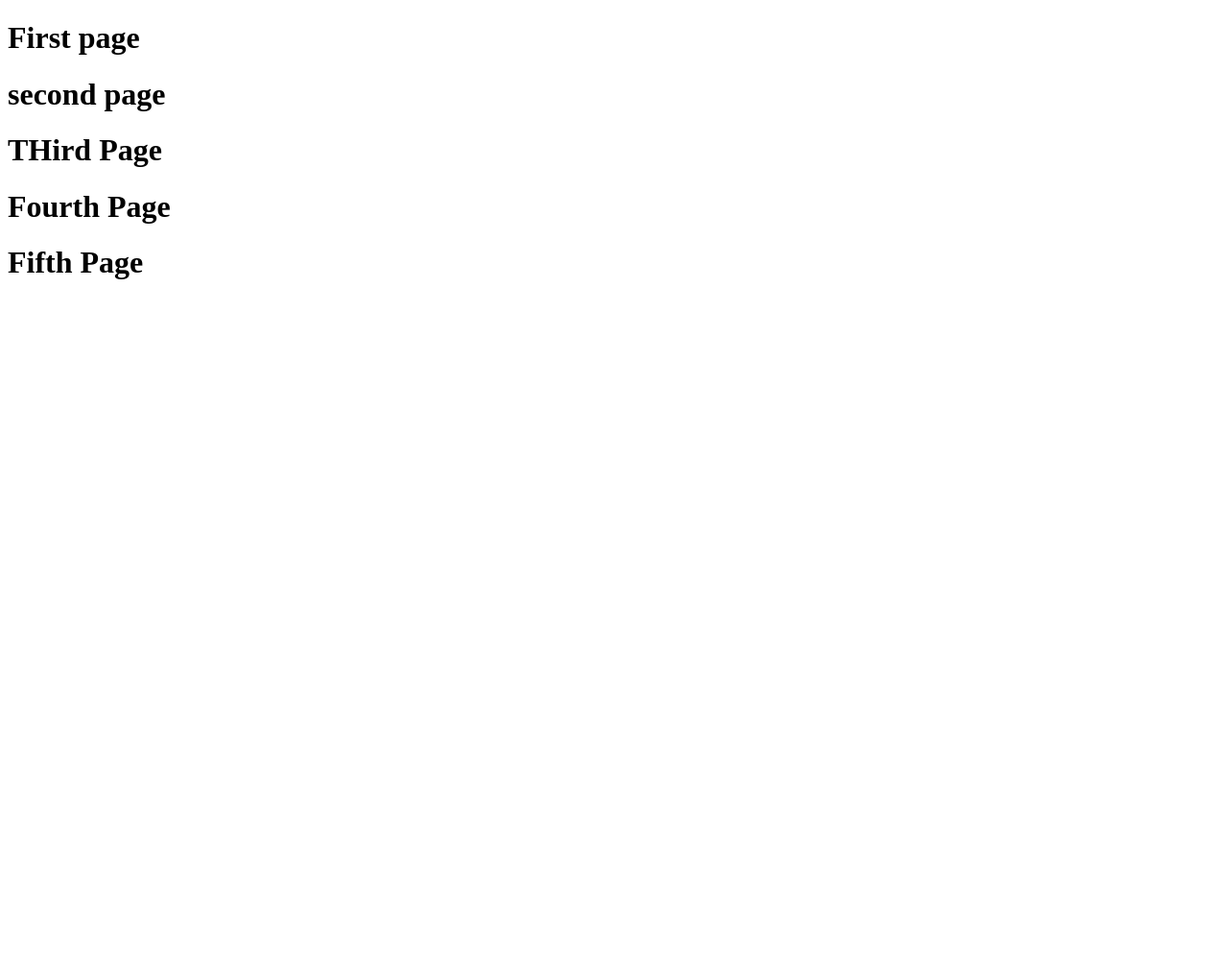
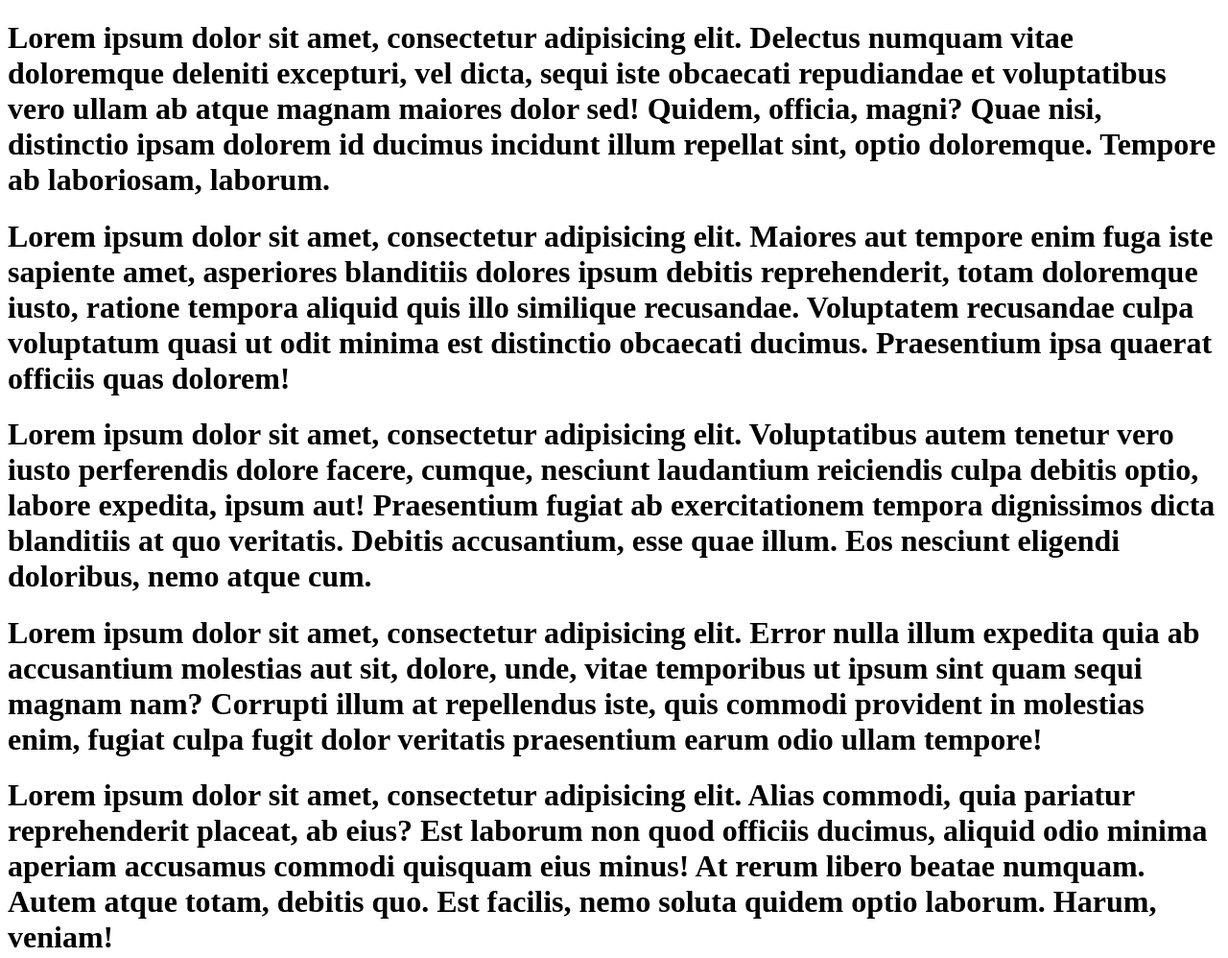
Before and after one commit to RustyHook/RustyHook.github.io, a plain HTML site: page index.html in a window 1280 px wide. Shown: the whole page at 96% size. Before the commit the page ends 800 px from the top, so only its background shows below. Drawn offline with Linux system fonts and the light colour scheme.

Commit message:
Mocking around

```diff
--- a/index.html
+++ b/index.html
@@ -7,27 +7,27 @@
 <body>
 	<div class="page1">
 		<h1>
-			First page
+			Lorem ipsum dolor sit amet, consectetur adipisicing elit. Delectus numquam vitae doloremque deleniti excepturi, vel dicta, sequi iste obcaecati repudiandae et voluptatibus vero ullam ab atque magnam maiores dolor sed! Quidem, officia, magni? Quae nisi, distinctio ipsam dolorem id ducimus incidunt illum repellat sint, optio doloremque. Tempore ab laboriosam, laborum.
 		</h1>
 	</div>
 	<div class="page2">
 		<h1>
-			second page
+			Lorem ipsum dolor sit amet, consectetur adipisicing elit. Maiores aut tempore enim fuga iste sapiente amet, asperiores blanditiis dolores ipsum debitis reprehenderit, totam doloremque iusto, ratione tempora aliquid quis illo similique recusandae. Voluptatem recusandae culpa voluptatum quasi ut odit minima est distinctio obcaecati ducimus. Praesentium ipsa quaerat officiis quas dolorem!
 		</h1>
 	</div>
 	<div class="page3">
 		<h1>
-			THird Page
+			Lorem ipsum dolor sit amet, consectetur adipisicing elit. Voluptatibus autem tenetur vero iusto perferendis dolore facere, cumque, nesciunt laudantium reiciendis culpa debitis optio, labore expedita, ipsum aut! Praesentium fugiat ab exercitationem tempora dignissimos dicta blanditiis at quo veritatis. Debitis accusantium, esse quae illum. Eos nesciunt eligendi doloribus, nemo atque cum.
 		</h1>
 	</div>
 	<div class="page4">
 		<h1>
-			Fourth Page
+			Lorem ipsum dolor sit amet, consectetur adipisicing elit. Error nulla illum expedita quia ab accusantium molestias aut sit, dolore, unde, vitae temporibus ut ipsum sint quam sequi magnam nam? Corrupti illum at repellendus iste, quis commodi provident in molestias enim, fugiat culpa fugit dolor veritatis praesentium earum odio ullam tempore!
 		</h1>
 	</div>
 	<div class="page5">
 		<h1>
-			Fifth Page
+			Lorem ipsum dolor sit amet, consectetur adipisicing elit. Alias commodi, quia pariatur reprehenderit placeat, ab eius? Est laborum non quod officiis ducimus, aliquid odio minima aperiam accusamus commodi quisquam eius minus! At rerum libero beatae numquam. Autem atque totam, debitis quo. Est facilis, nemo soluta quidem optio laborum. Harum, veniam!
 		</h1>
 	</div>
 </body>
```
